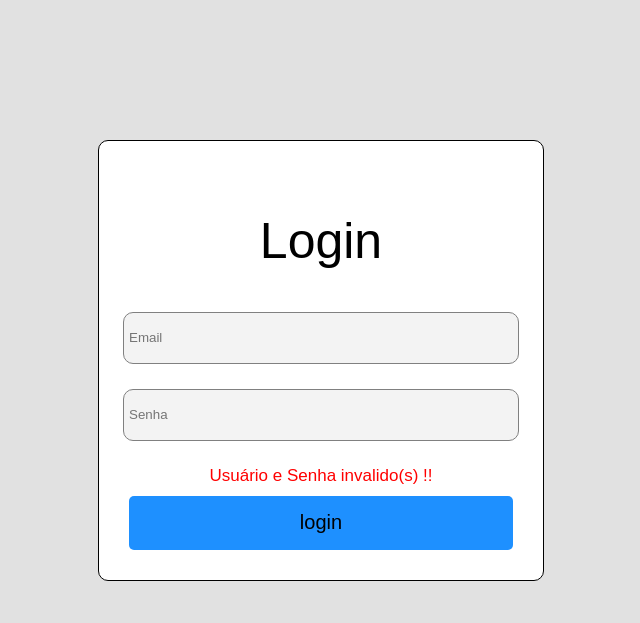
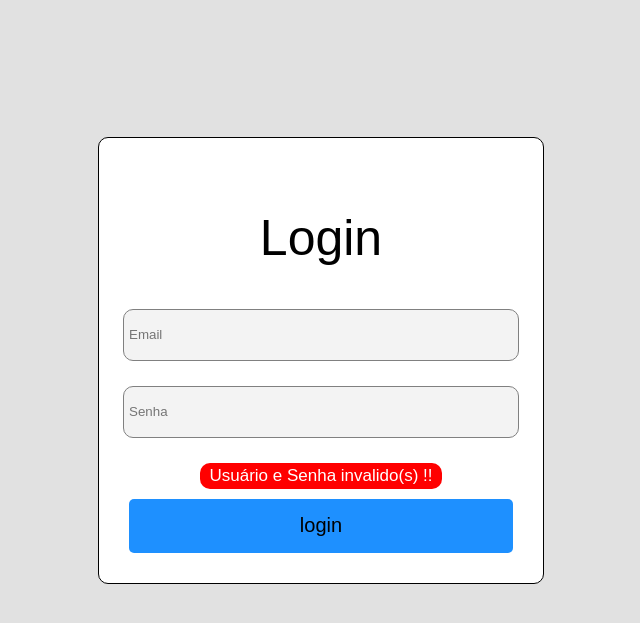
Before and after one commit to LucasBiasoliGoulart/Aula_de_PHP, a PHP site: page /HelpDesk/index.php?login=erro in a window 1280 px wide. Shown: the part 80-703 px from the top of the page, without its empty margins (319-959 px from the left). Run offline with PHP 8.4, Linux system fonts and the light colour scheme; the visitor is signed in with stand-in values (Sample User, id 1).

Commit message:
helpdesk

```diff
--- a/HelpDesk/index.php
+++ b/HelpDesk/index.php
@@ -11,7 +11,7 @@
         <h1>HelpDesk</h1>
     </nav>
     <div class="login">
-        <form action="valida_login.php" method="GET">
+        <form action="validador_de_login.php" method="GET">
             <h2>Login</h2>
             <input type="email" name="email" id="email" placeholder="Email">
             <input type="password" name="senha" id="senha" placeholder="Senha">
@@ -105,9 +105,12 @@
         }
 
         .alert{
-            color: red;
+            color: white;
             font-size: 17px;
             margin-bottom: 10px;
+            background-color: red;
+            border-radius: 10px;
+            padding: 3px 9px;
         }
     </style>
 </body>
```
